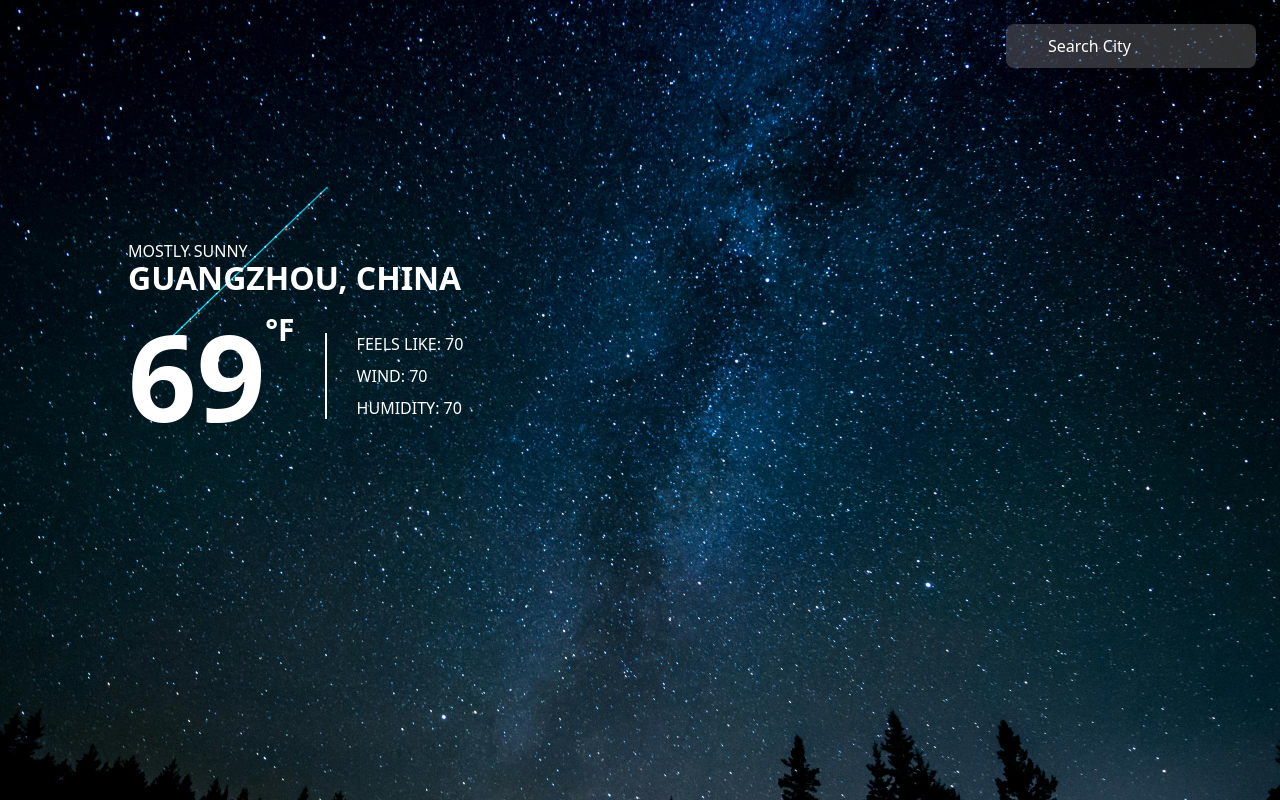
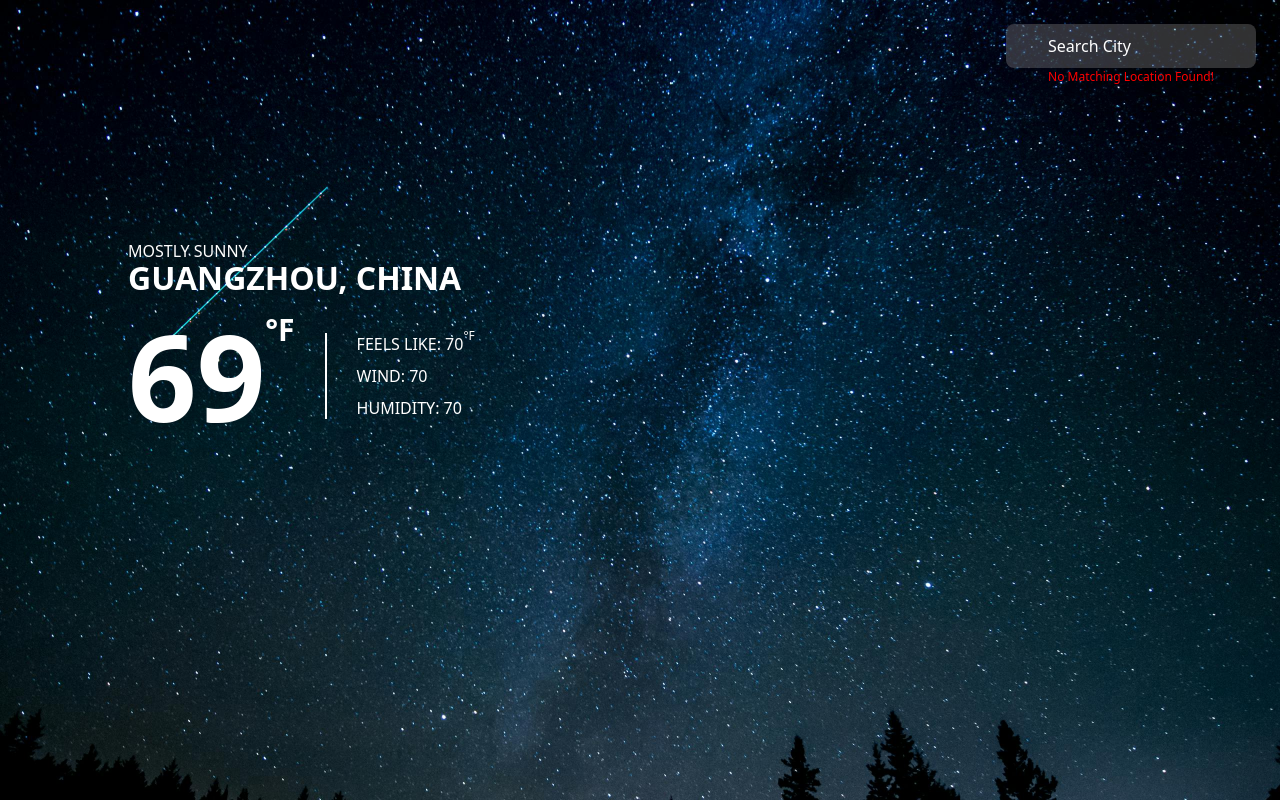
Before and after one commit to GarrettAudet/Weather-App, a plain HTML site: page dist/index.html in a window 1280 px wide. Drawn offline with Linux system fonts and the light colour scheme.

Commit message:
Finished Styling for the error message

```diff
--- a/dist/index.html
+++ b/dist/index.html
@@ -10,12 +10,14 @@
 
 <body>
     <div class="main-container flex column">
-        <div class="form flex">
-            <button class="submit-btn">
-                <input class="submission" type="text" placeholder="Search City">
-                <br>
+        <div class="form flex column align-items-end">
+            <div class="search-container flex column align-items">
+                <button class="submit-btn">
+                    <input class="submission" type="text" placeholder="Search City">
+                    <br>
+                </button>
                 <span class="error-msg">No Matching Location Found!</span>
-            </button>
+            </div>
         </div>
         <div class="main-weather-display-container flex">
             <div class="main-weather-display">
--- a/src/styles.css
+++ b/src/styles.css
@@ -4,6 +4,7 @@
     --search-color: white;
     --search-error: #FF1B1C;
     --gap-between: 30px;
+    --margin-search: 1.5rem;
 }
 
 /* Utility Classes */
@@ -25,6 +26,12 @@
     align-items: center;
 }
 
+.align-items-end {
+    margin-right: var(--margin-search);
+    padding-left: var(--margin-search);
+    align-items: flex-end;
+}
+
 /* Main */
 .main-container {
     width: 100vw;
@@ -36,6 +43,8 @@
 
 /* Search Bar */
 .form {
+    padding: 0px;
+    margin: 0px;
     justify-content: flex-end;
 }
 
@@ -53,9 +62,13 @@ button {
     background-color: var(--search-background-color);
     border-radius: 0.5rem;
     padding: 10px;
-    margin: 1.5rem;
+    margin: var(--margin-search) var(--margin-search) 0rem var(--margin-search);
     width: 250px;
     color: var(--search-color);
+}
+
+.error-msg {
+    font-size: 0.75rem;
 }
 
 input,
@@ -72,7 +85,7 @@ input {
 }
 
 .error-msg {
-    display: none;
+    color: red;
 }
 
 /* Weather Details */
@@ -98,7 +111,7 @@ input {
 }
 
 .degrees::after,
-.feel::after {
+#feel::after {
     position: relative;
     content: "°F";
     font-size: 0.25em;
@@ -109,7 +122,7 @@ input {
     top: .5em;
 }
 
-.feel::after {
+#feel::after {
     font-size: 0.75em;
     top: -.8em;
 }
```
